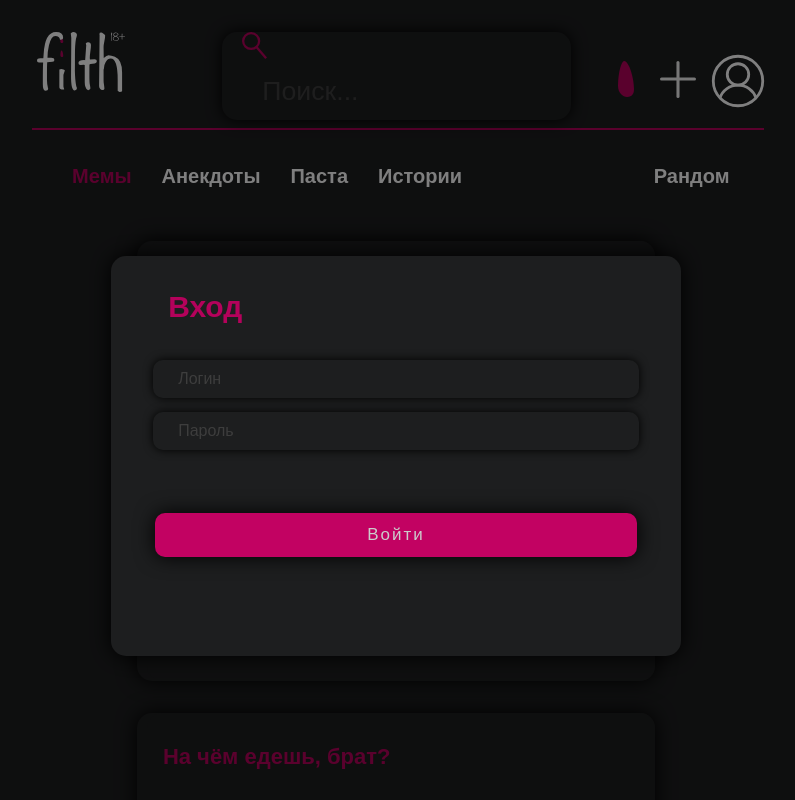
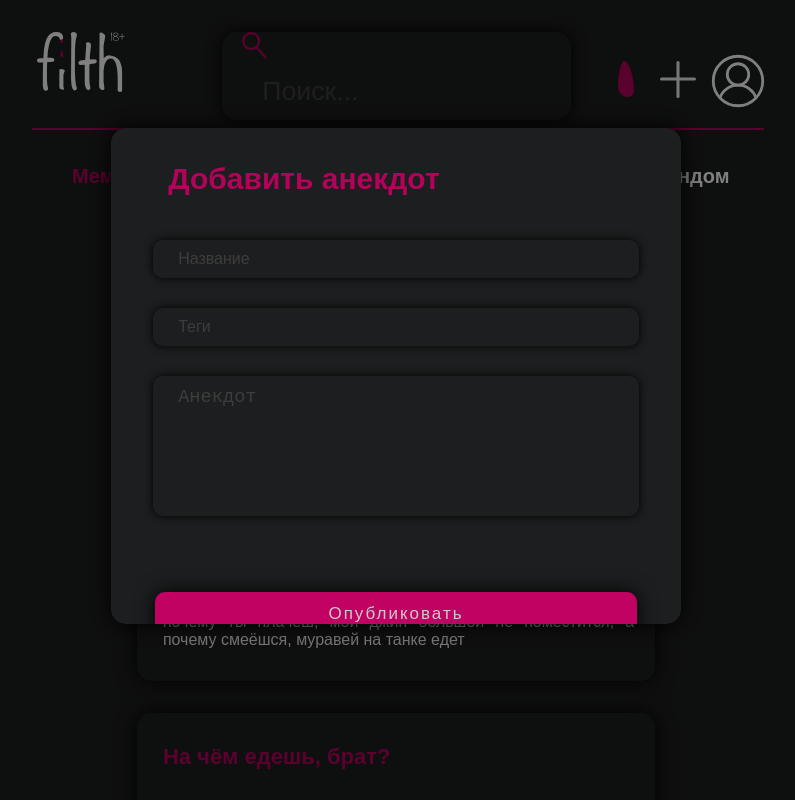
Before and after one commit to Anekdoteam/Filth-frontend, a React (Create React App) app: page /memes in a window 1280 px wide. Both pictures are taken after a click on the picture 921 px from the left and 79 px from the top of the page. Shown: the top 800 px of the page, without its empty margins (244-1039 px from the left). Built offline with nearby package versions, Linux system fonts and the light colour scheme.

Commit message:
feat: form for new jokes

```diff
--- /dev/null
+++ b/src/Component/Header/Add.module.css
@@ -0,0 +1,56 @@
+.inline {
+    font-size: 20pt;
+    background-color: #1D1E1F;
+    border-radius: 10px;
+    border: 0 solid;
+    box-shadow: 0 0 10px #000;
+    margin: 15px 0;
+    padding: 10px 5px 10px 25px;
+    width: 80%;
+}
+
+.content {
+    font-size: 20pt;
+    height: 15vh;
+    resize: none;
+    padding: 10px 5px 10px 25px;
+    /*padding: 0 5px 0 25px;*/
+}
+
+.content::placeholder {
+    font-size: 14pt;
+    color: rgb(61, 61, 61);
+}
+
+.modal {
+    background-color: rgba(0, 0, 0, 0.5);
+    position: fixed;
+    height: 100%;
+    width: 100%;
+    top: 0;
+    left: 0;
+}
+
+.modal_text {
+    margin: 10% auto;
+    height: 62%;
+    background-color: #1D1E1F;
+    color: #eee;
+    border-radius: 15px;
+    font-size: 130%;
+    width: 44.5%;
+    box-shadow: 0 0 20px #000;
+    overflow: hidden;
+}
+
+.head {
+    text-align: left;
+    margin: 6% 0 0 10%;
+    color: #B4025B;
+    font-size: 30px;
+    font-weight: bold;
+}
+
+.main_form {
+    margin: 5% auto;
+}
--- a/src/Component/Header/Header.jsx
+++ b/src/Component/Header/Header.jsx
@@ -1,5 +1,6 @@
 import React from 'react';
 import s from './Header.module.css';
+import add_s from './Add.module.css';
 import prof from '../../assets/unauth_user_icon.svg';
 import logo from '../../assets/dark.svg';
 import plusIcon from '../../assets/plus_icon.svg';
@@ -65,7 +66,7 @@ class Header extends React.Component {
     render() {
         const modal = this.state.showModalLogin ? (
             <Modal>
-                <button className={s.fullBtn}>
+                <button>
                     <div className={s.modal}>
                         <div className={s.modal_text}>
                             <form action={"/login"} method={"post"} className={s.login}>
@@ -99,26 +100,29 @@ class Header extends React.Component {
         ) : this.state.showModalAdd ? (
             // TODO: this
             <Modal>
-                <button className={s.fullBtn}>
-                    <div className={s.modal}>
-                        <div className={s.modal_text}>
-                            <form action={"http://localhost:3001/addJoke/"} method={"get"} className={s.login}>
-                                <div className={s.head}>
-                                    Вход
+                <button>
+                    <div className={add_s.modal}>
+                        <div className={add_s.modal_text}>
+                            <form action={"http://localhost:3001/addJoke/"} method={"get"} className={add_s.login}>
+                                <div className={add_s.head}>
+                                    Добавить анекдот
                                 </div>
-                                <div className={s.main_form}>
+                                <div className={add_s.main_form}>
                                     <div>
-                                        <input type={"text"} name={"username"} placeholder={"Логин"} className={s.in}/>
+                                        <input type={"text"} name={"title"} placeholder={"Название"} className={add_s.inline}/>
                                     </div>
                                     <div>
-                                        <input type={"password"} name={"password"} placeholder={"Пароль"}
-                                               className={s.in}/>
+                                        <input type={"text"} name={"tags"} placeholder={"Теги"}
+                                               className={add_s.inline}/>
                                     </div>
                                     <div>
-                                        <input type={"submit"} value={"Войти"} onClick={this.handleHideLogin}/>
+                                        <textarea name={"content"} placeholder={"Анекдот"}
+                                               className={`${add_s.inline} ${add_s.content}`} />
+                                    </div>
+                                    <div>
+                                        <input type={"submit"} name={"send"} value={"Опубликовать"} onClick={this.handleHideAdd}/>
                                     </div>
                                 </div>
-
                             </form>
                         </div>
                     </div>
@@ -142,13 +146,13 @@ class Header extends React.Component {
                             <input className={s.search} type="text" placeholder="Поиск..."/>
                         </div>
                     </div>
-                    <div className={s.icon}>
+                    <div>
                         <img className={s.like_button} src={Like} alt="like" onClick={null}/>
                     </div>
-                    <div className={s.icon}>
+                    <div>
                         <img className={s.add_logo} src={plusIcon} alt="add" onClick={this.handleShowAdd}/>
                     </div>
-                    <div className={s.icon}>
+                    <div>
                         <img onClick={this.handleShowLogin}
                              src={prof}
                              className={s.profile_logo}
--- a/src/Component/Header/Header.module.css
+++ b/src/Component/Header/Header.module.css
@@ -78,9 +78,6 @@ header {
     width: 100%;
     top: 0;
     left: 0;
-    /*display: flex;*/
-    /*align-items: center;*/
-    /*justify-content: center;*/
 }
 
 .modal_text {
```
